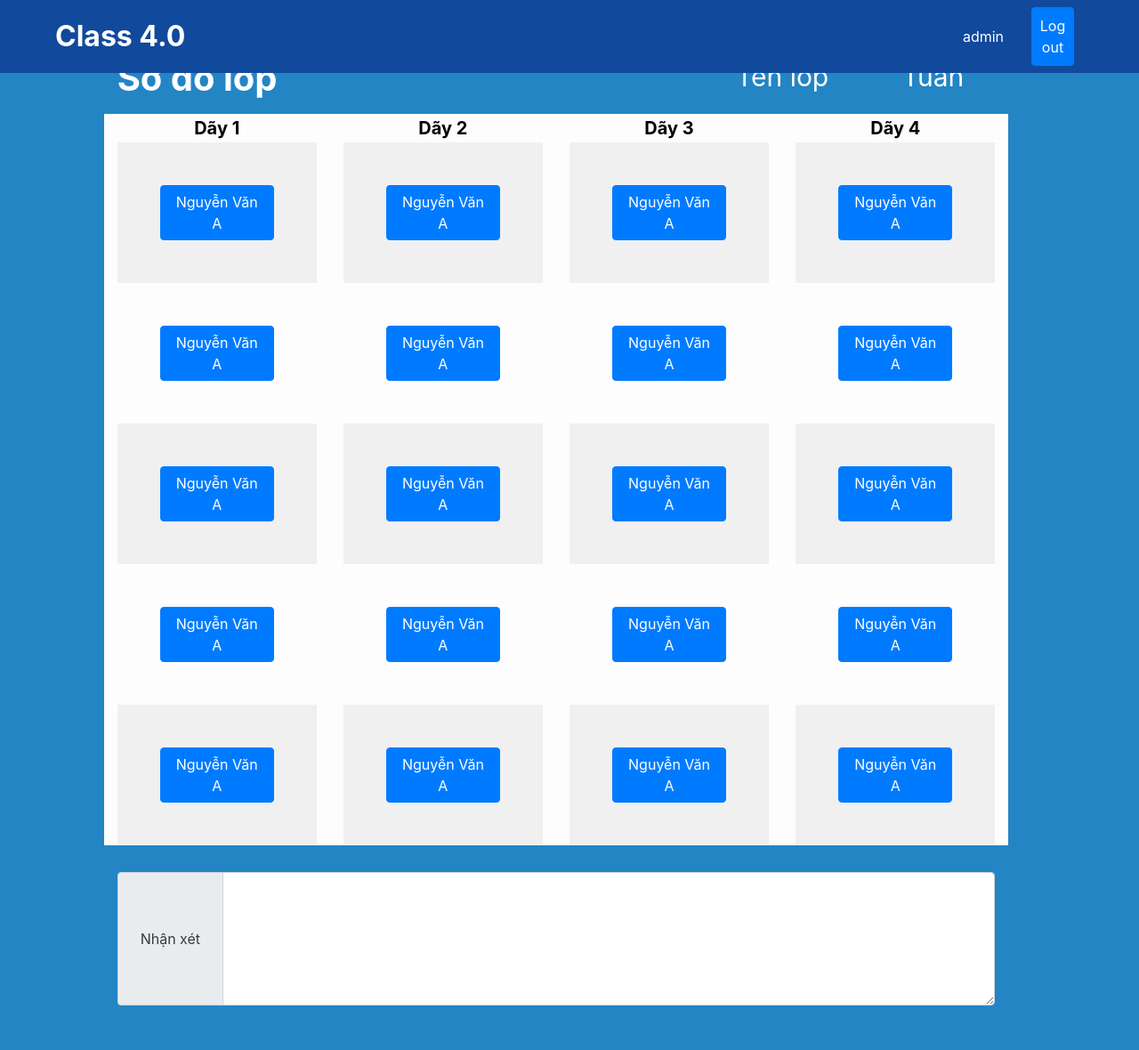
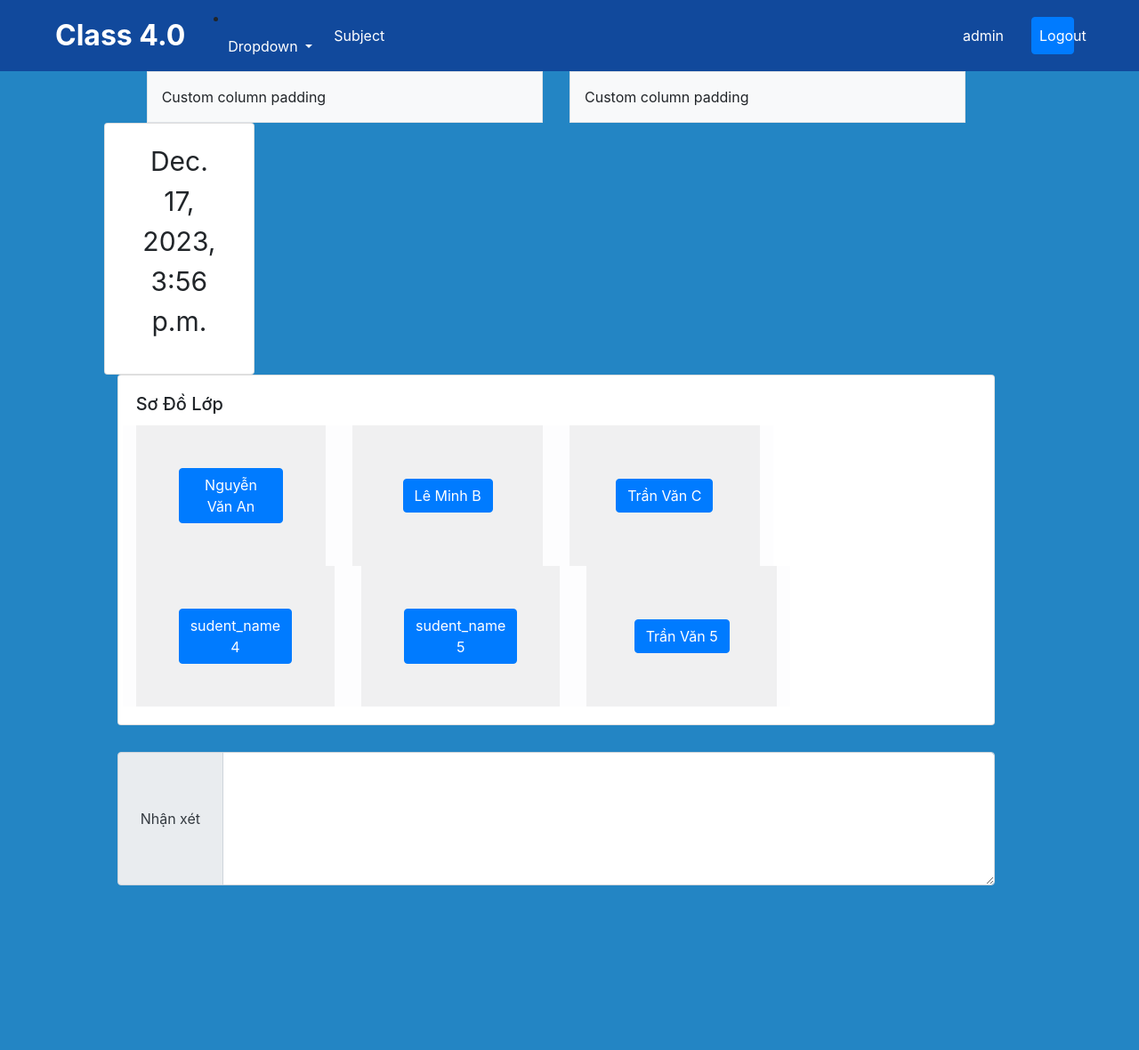
Before and after one commit to CodeBotX/Classroom_Management, a Django app: page /classroom/ in a window 1280 px wide. Shown: the whole page at 89% size. After the commit the page ends 995 px from the top, so only its background shows below. Run offline with Django 4.2, Linux system fonts and the light colour scheme; a user stored in the database is signed in; data comes from the database, SQL or seed files in the repository; both versions use the stored data as it was after the commit; some libraries are stand-ins or nearby versions.

Commit message:
Minhtien add

```diff
--- a/my_Class/models.py
+++ b/my_Class/models.py
@@ -30,7 +30,6 @@ class Class(models.Model):
     subjects = models.ManyToManyField(Subject)
     def __str__(self):
         return  f"{self.class_CODE}"
-
 # ---------- Class student ----------
 class Student(models.Model):
     student_ID = models.IntegerField(primary_key=True,auto_created=True)
--- a/my_Class/templates/base.html
+++ b/my_Class/templates/base.html
@@ -26,6 +26,14 @@ tạo các block tĩnh, và block để các file khác kế thừa
     <script src="https://cdn.jsdelivr.net/npm/popper.js@1.14.7/dist/umd/popper.min.js" integrity="sha384-UO2eT0CpHqdSJQ6hJty5KVphtPhzWj9WO1clHTMGa3JDZwrnQq4sF86dIHNDz0W1" crossorigin="anonymous"></script>
     <script src="https://cdn.jsdelivr.net/npm/bootstrap@4.3.1/dist/js/bootstrap.min.js" integrity="sha384-JjSmVgyd0p3pXB1rRibZUAYoIIy6OrQ6VrjIEaFf/nJGzIxFDsf4x0xIM+B07jRM" crossorigin="anonymous"></script>
 
+    <style>
+      body {
+          margin: 0;
+          padding: 0;
+          height: 100vh;
+          width: 100vw;
+      }
+      </style>
   </head>
   <body>
       {% block Header %}
@@ -34,8 +42,23 @@ tạo các block tĩnh, và block để các file khác kế thừa
           <div class="container-fluid">
             <div class="collapse navbar-collapse" id="navbarTogglerDemo02">
               <a class="navbar-brand text-white font-weight-bold nav-link active" aria-current="page" style="font-size: 200%" href="/home" >Class 4.0</a>
+                <li class="nav-item dropdown">
+                  <a class="nav-link dropdown-toggle" href="#" id="navbarDropdown" role="button" data-bs-toggle="dropdown" aria-expanded="false" style="color: white;">
+                    Dropdown
+                  </a>
+
+                  <ul class="dropdown-menu" aria-labelledby="navbarDropdown">
+                    <li><a class="dropdown-item" href="#">Action</a></li>
+                    <li><a class="dropdown-item" href="#">Another action</a></li>
+                    <li><hr class="dropdown-divider"></li>
+                    <li><a class="dropdown-item" href="#">Something else here</a></li>
+                  </ul>
+                </li>
+
                 <ul class="navbar-nav me-auto mb-2 mb-lg-0">
-
+                  <li class="nav-item">
+                    <a class="nav-link active" aria-current="page" href="#">Subject</a>
+                  </li>
                 </ul>
                 <div class="col-sm-2 row col">
                     {% if user.username %}
@@ -50,13 +73,13 @@ tạo các block tĩnh, và block để các file khác kế thừa
                       </div>
                       <div class="col-sm-6">
                           <li class="nav-item">
-                            <button href = "{% url 'logout' %}" class="nav-link btn btn-primary text-white" href="/login">Log out</button>
+                            <a href="{% url 'logout' %}" class="nav-link btn btn-primary text-white">Logout</a>
                           </li>
                       </div>
 
                     </ul>
                     {% else %}
-                      <button href = "/login" class="text-white btn btn-primary">Log in</button>
+                      <a href = "/home" class="text-white btn btn-primary">Home</a>
                     {% endif %}
                 </div>
             </div>
--- a/my_Class/templates/classroom.html
+++ b/my_Class/templates/classroom.html
@@ -21,121 +21,66 @@ file này hiển thị sơ đồ lớp học và các tính năng chính của w
           <li><a class="dropdown-item" href="#">A third link</a></li>
         </ul>
       </li> {% endcomment %}
-<body style="background-color: #2385C4;">
+<div style="background-color: #2385C4;">
   <div>
     <div class="container-fluid" style="margin-top: 5% ">
       <div class="container-fluid row">
         <div class="col-sm-1"></div>
         <div class="col-sm-10">
           <div style="" class="row">
-            <p class="col-3  display-6 font-weight-bold text-white">Sơ đồ lớp</p>
             <p class="col-5"></p>
-            <p class="col-2 display-7  text-white text-center" style="font-size: 30px">Tên lớp </p>
-            <p class="col-2 display-7  text-white text-center" style="font-size: 30px">Tuần </p>
-          </div>
-          <div class="row" style="margin-top: 20px margin-bottom: 20px">
-                  <table class="col-sm-3 table-striped table-bodered table-hover table-light table-responsive-sm" style="border-collapse: separate; border-spacing: 0">
-                    <thead>
-                      <th class="text-center lead font-weight-bold">Dãy 1</th>
-                    </thead>
-                    <tbody>
-                      <tr>
-                        <td class="text-center p-5"><button href = "" class="text-white btn btn-primary">Nguyễn Văn A</button></td>
-                      </tr>
-                      <tr>
-                        <td class="text-center p-5"><button href = "" class="text-white btn btn-primary">Nguyễn Văn A</button></td>
-                      </tr>
-                      <tr>
-                        <td class="text-center p-5"><button href = "" class="text-white btn btn-primary">Nguyễn Văn A</button></td>
-                      </tr>
-                      <tr>
-                        <td class="text-center p-5"><button href = "" class="text-white btn btn-primary">Nguyễn Văn A</button></td>
-                      </tr>
-                      <tr>
-                        <td class="text-center p-5"><button href = "" class="text-white btn btn-primary">Nguyễn Văn A</button></td>
-                      </tr>
-                    </tbody>
-                  </table>
-
-
-                  <table class="col-sm-3 table-striped table-bodered table-hover table-light table-responsive-sm " style="border-collapse: separate; border-spacing: 0">
-                    <thead>
-                    <th class="text-center lead font-weight-bold">Dãy 2</th>
-                    </thead>
-                    <tbody>
-                      <tr>
-                        <td class="text-center p-5"><button href = "" class="text-white btn btn-primary">Nguyễn Văn A</button></td>
-                      </tr>
-                      <tr>
-                        <td class="text-center p-5"><button href = "" class="text-white btn btn-primary">Nguyễn Văn A</button></td>
-                      </tr>
-                      <tr>
-                        <td class="text-center p-5"><button href = "" class="text-white btn btn-primary">Nguyễn Văn A</button></td>
-                      </tr>
-                      <tr>
-                        <td class="text-center p-5"><button href = "" class="text-white btn btn-primary">Nguyễn Văn A</button></td>
-                      </tr>
-                      <tr>
-                        <td class="text-center p-5"><button href = "" class="text-white btn btn-primary">Nguyễn Văn A</button></td>
-                      </tr>
-                    </tbody>
-                  </table>
-
-
-                  <table class="col-sm-3 table-striped table-bodered table-hover table-light table-responsive-sm" style="border-collapse: separate; border-spacing: 0">
-                    <thead>
-                    <th class="text-center lead font-weight-bold">Dãy 3</th>
-                    </thead>
-                    <tbody>
-                      <tr>
-                        <td class="text-center p-5"><button href = "" class="text-white btn btn-primary">Nguyễn Văn A</button></td>
-                      </tr>
-                      <tr>
-                        <td class="text-center p-5"><button href = "" class="text-white btn btn-primary">Nguyễn Văn A</button></td>
-                      </tr>
-                      <tr>
-                        <td class="text-center p-5"><button href = "" class="text-white btn btn-primary">Nguyễn Văn A</button></td>
-                      </tr>
-                      <tr>
-                        <td class="text-center p-5"><button href = "" class="text-white btn btn-primary">Nguyễn Văn A</button></td>
-                      </tr>
-                      <tr>
-                        <td class="text-center p-5"><button href = "" class="text-white btn btn-primary">Nguyễn Văn A</button></td>
-                      </tr>
-                    </tbody>
-                  </table>
-
-
-                  <table class="col-sm-3 table-striped table-bodered table-hover table-light table-responsive-sm" style="border-collapse: separate; border-spacing: 0">
-                    <thead>
-                    <th class="text-center lead font-weight-bold">Dãy 4</th>
-                    </thead>
-                    <tbody>
-                      <tr>
-                        <td class="text-center p-5"><button href = "" class="text-white btn btn-primary">Nguyễn Văn A</button></td>
-                      </tr>
-                      <tr>
-                        <td class="text-center p-5"><button href = "" class="text-white btn btn-primary">Nguyễn Văn A</button></td>
-                      </tr>
-                      <tr>
-                        <td class="text-center p-5"><button href = "" class="text-white btn btn-primary">Nguyễn Văn A</button></td>
-                      </tr>
-                      <tr>
-                        <td class="text-center p-5"><button href = "" class="text-white btn btn-primary">Nguyễn Văn A</button></td>
-                      </tr>
-                      <tr>
-                        <td class="text-center p-5"><button href = "" class="text-white btn btn-primary">Nguyễn Văn A</button></td>
-                      </tr>
-                    </tbody>
-                  </table>
-
-
+            <div class="container px-4">
+              <div class="row gx-5">
+                <div class="col">
+                  <div class="container px-4 overflow-hidden">
+                    <div class="row gx-5">
+                      <div class="col">
+                       <div class="p-3 border bg-light">Custom column padding</div>
+                      </div>
+                      <div class="col">
+                        <div class="p-3 border bg-light">Custom column padding</div>
+                      </div>
+                    </div>
+                  </div>
+                </div>
+              </div>
+            </div>
+            {% comment %} <p class="col-2 display-7  text-white text-center" style="font-size: 30px">{{class}} </p> {% endcomment %}
+            <div class="card col-2 display-7">
+              <div class="card-body">
+                <p class="text-Blue text-center" style="font-size: 30px">{{ current_time }}</p>
+              </div>
+            </div>
 
           </div>
-          <div class="input-group" style="margin-top: 30px ; margin-bottom: 50px">
-            <span class="input-group-text"><button href = "" class="text-dark btn">Nhận xét</button></span>
-            <textarea class="form-control" aria-label="Nhận xét" style="width:80%; height: 150px"></textarea>
-          </div>
+            <div class="card">
+              <div class="card-body">
+                <h5 class="card-title">Sơ Đồ Lớp</h5>
+                <div class="row row-cols-4" style="margin-top: 20px margin-bottom: 20px">
+
+                    {% comment %} <thead>
+                        <th class="text-center lead font-weight-bold">Dãy 1</th>
+                    </thead> {% endcomment %}
+                    <tbody>
+                        {% for student in Students %}
+                        <table class="col-sm-3 table-striped table-bodered table-hover table-light table-responsive-sm" style="border-collapse: separate; border-spacing: 0">
+                            <tr>
+                                <td class="text-center p-5">
+                                    <a href="{% url 'student_detail' student.student_ID %}" class="text-white btn btn-primary">{{ student.student_name }}</a>
+                                </td>
+                            </tr>
+                          </table>
+                        {% endfor %}
+                    </tbody>
+              </div>
+              </div>
+
+            </div>
+
+            <div class="input-group" style="margin-top: 30px ; margin-bottom: 50px">
+              <span class="input-group-text"><button href = "" class="text-dark btn">Nhận xét</button></span>
+              <textarea class="form-control" aria-label="Nhận xét" style="width:80%; height: 150px"></textarea>
+            </div>
         </div>
         <div class="col-sm-1"></div>
 
@@ -145,7 +90,7 @@ file này hiển thị sơ đồ lớp học và các tính năng chính của w
 
   </div>
 
-</body>
+</div>
 
 
 
--- a/my_Class/urls.py
+++ b/my_Class/urls.py
@@ -1,5 +1,6 @@
 from django.urls import path
 from . import views
+from .views import CustomLoginView
 from django.contrib.auth import views as auth_views
 from django.contrib.auth.decorators import login_required
 from django.contrib.auth.views import LogoutView
@@ -7,11 +8,11 @@ from django.contrib.auth.views import LogoutView
 
 urlpatterns = [
     # path('login/', auth_views.LoginView.as_view(template_name='login.html'),name='login'),
-    path('login/', views.siteLoginView.as_view(),name='login'),
+    # path('login/', views.siteLoginView.as_view(),name='login'),
+    path('home/', CustomLoginView.as_view(template_name='login.html'), name='home'),
     path('classroom/',views.classroom_view , name='Classroom'),
     path('register/', views.register_view, name='register'),
-    path('logout/', auth_views.LogoutView.as_view(next_page='login'), name="logout"),
+    path('logout/', auth_views.LogoutView.as_view(next_page='home'), name="logout"),
+    path('student/<int:student_ID>/', views.student_detail, name='student_detail'),
+    path('student_grade/<int:student_ID>', views.student_grade_view, name='student_grade_view'),
 ]
-
-# {'next_page':'login'}
-# login_required(views.classroom_view)
--- a/my_Class/views.py
+++ b/my_Class/views.py
@@ -1,13 +1,15 @@
-from django.shortcuts import render
+from django.shortcuts import render,get_object_or_404,redirect
 from django.http import HttpResponse
 from django.template import loader
 from .models import *
-from .forms import RegistrationForm
+# from .forms import RegistrationForm
 from django.http import HttpResponseRedirect
 from django.contrib.auth.decorators import login_required
 from django.contrib.auth import authenticate,login
-from django.views.generic import TemplateView
-
+from django.views.generic import TemplateView, ListView, DetailView
+from datetime import datetime
+from .forms import *
+from django.contrib.auth.views import LoginView
 
 # from django.http import HttpResponseRedirect
 
@@ -15,14 +17,18 @@ from django.views.generic import TemplateView
 
 
 # view lớp học
-@login_required(login_url='/login/')
+@login_required(login_url='/home/')
 def classroom_view(request):
-    mystudents = Student.objects.all()
-    template = loader.get_template('classroom.html')
-    context = {
-        'myStudents' : mystudents,
-    }
-    return HttpResponse(template.render(context,request))
+  now = datetime.now()
+  classroom = Class.objects.get(class_CODE='6A')
+  students = Student.objects.filter(classroom=classroom)
+  template = loader.get_template('classroom.html')
+  context = {
+      'class':classroom,
+      'Students' : students,
+      'current_time':now
+  }
+  return HttpResponse(template.render(context,request))
 
 #  view đăng kí
 def register_view (request):
@@ -38,7 +44,42 @@ def register_view (request):
   }
   return HttpResponse(template.render(context,request))
 
+def student_detail(request, student_ID):
+  student = get_object_or_404(Student, pk=student_ID)
+  scores = Score.objects.filter(student=student)
+  template = loader.get_template('details.html')
+  context = {
+    'student': student,
+    'scores': scores
+  }
+  return HttpResponse(template.render(context,request))
 
-class siteLoginView ( TemplateView ):
 
-  template_name = 'login.html'
+
+class CustomLoginView(LoginView):
+  authentication_form = CustomLoginForm
+
+  def get_context_data(self, **kwargs):
+      context = super().get_context_data(**kwargs)
+      context['form_student_ID'] = StudentIDForm()
+      return context
+  def post(self, request, *args, **kwargs):
+      form = StudentIDForm(request.POST)
+      if form.is_valid():
+          student_id = form.cleaned_data['student_id']
+
+          return redirect('student_grade_view', student_ID=student_id)
+      else:
+          return super().post(request, *args, **kwargs)
+
+def student_grade_view(request, student_ID):
+  student = get_object_or_404(Student, pk=student_ID)
+  scores = Score.objects.filter(student=student)
+  template = loader.get_template('student_grade.html')
+  context = {
+    'student': student,
+    'scores': scores
+  }
+  return HttpResponse(template.render(context,request))
+
+# student_grade/<int:student_ID>
```
Also changed, not shown: my_Class/forms.py (+37 -0 lines), my_Class/templates/details.html (+11 -2 lines), my_Class/templates/login.html (+4 -12 lines), my_Class/templates/student_grade.html (+12 -0 lines), db.sqlite3. Lines whose indentation alone changed are shown as unchanged.
